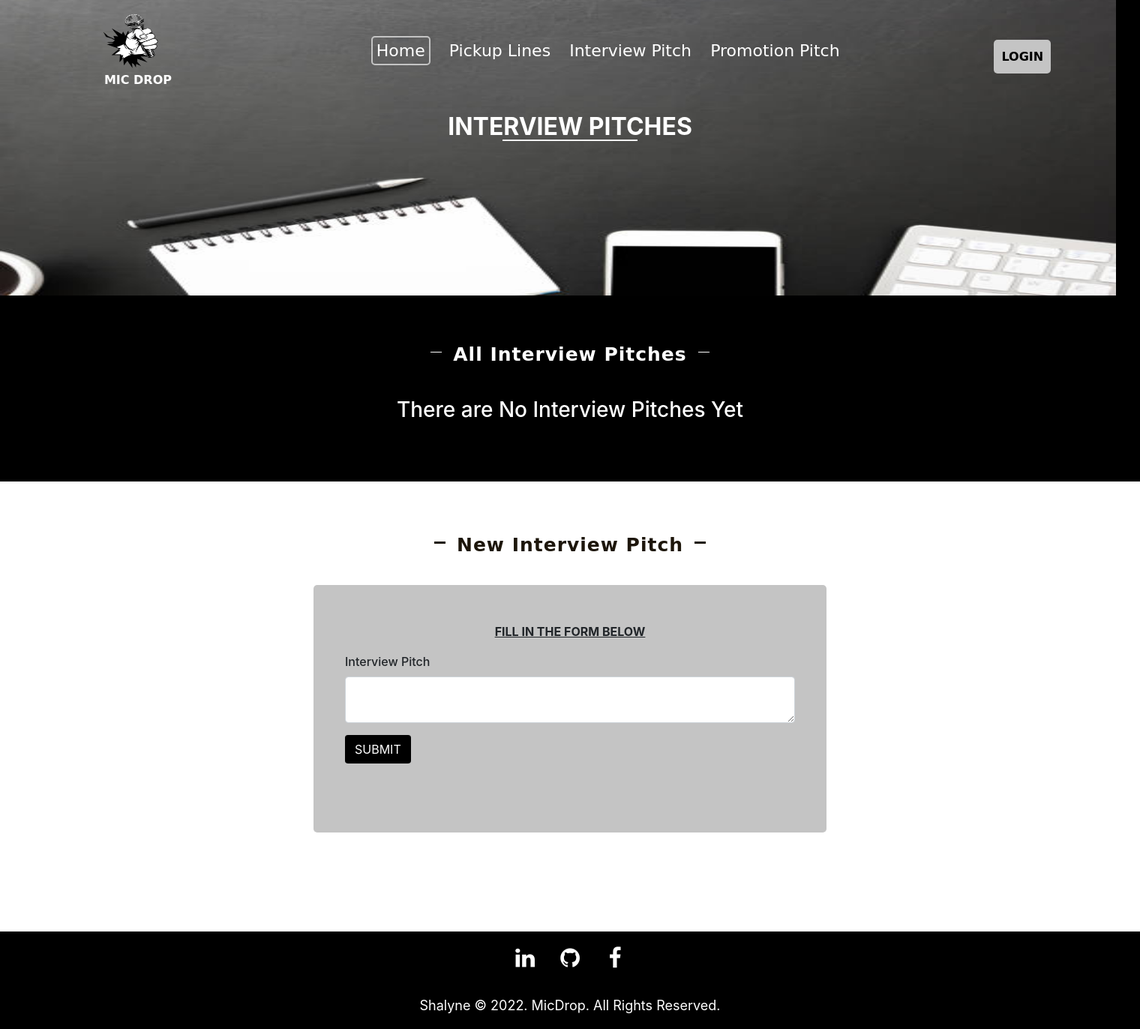
After one commit to Shalyne-Waweru/Mic-Drop, a Flask app: page /interview in a window 1520 px wide. The commit adds this page. Shown: the whole page at 75% size. Run offline with Flask 2, Linux system fonts and the light colour scheme; some libraries are stand-ins or nearby versions; some web fonts are replaced.

Commit message:
Add logic to add and display new interview pitches

```diff
--- a/app/forms.py
+++ b/app/forms.py
@@ -6,3 +6,9 @@ class PickupLineForm(FlaskForm):
 
     pickupLine = TextAreaField('Pickup Line', validators=[DataRequired()])
     submit = SubmitField('SUBMIT')
+
+class InterviewForm(FlaskForm):
+
+    interview = TextAreaField('Interview Pitch', validators=[DataRequired()])
+    style={ 'style': 'background-color: black; color: white; '}
+    submit = SubmitField('SUBMIT',render_kw=style)
--- /dev/null
+++ b/app/models/interview.py
@@ -0,0 +1,27 @@
+class Interview:
+
+    all_interviews = []
+
+    def __init__(self,interview):
+        self.interview = interview
+
+
+    #Appends the interview object to a class variable all_interviews that is an empty list.
+    def save_interview(self):
+        Interview.all_interviews.append(self)
+
+    #Clears all the Items from the list
+    @classmethod
+    def clear_interviews(cls):
+        Interview.all_interviews.clear()
+
+    #Get all the Interviews
+    @classmethod
+    def get_interviews(cls):
+
+        response = []
+
+        for interview in cls.all_interviews:
+            response.append(interview)
+
+        return response
--- a/app/static/css/styles.css
+++ b/app/static/css/styles.css
@@ -248,9 +248,10 @@ body {
   font-size: 20px;
   font-weight: bold;
   color: white;
+  cursor: pointer;
 }
 
-.interview-hover {
+.interview-hover a {
   position: absolute;
   top: 50%;
   left: 50%;
@@ -261,6 +262,8 @@ body {
   color: black;
   font-size: 22px;
   font-family: 'Charm', cursive;
+  text-decoration: none;
+  cursor: pointer;
 }
 
 .promotion {
@@ -273,9 +276,10 @@ body {
   font-size: 20px;
   font-weight: bold;
   color: white;
+  cursor: pointer;
 }
 
-.promotion-hover {
+.promotion-hover a {
   position: absolute;
   top: 50%;
   left: 50%;
@@ -286,6 +290,8 @@ body {
   color: white;
   font-size: 22px;
   font-family: 'Charm', cursive;
+  text-decoration: none;
+  cursor: pointer;
 }
 
 /* Food For Thought Section */
@@ -492,12 +498,3 @@ body {
   margin-right: auto;
   font-weight: 500;
 }
-
-.submit-btn {
-  background-color: black;
-  color: white;
-  font-weight: bold;
-  border: none;
-  padding: 10px;
-  border-radius: 5px;
-}
--- a/app/templates/index.html
+++ b/app/templates/index.html
@@ -50,7 +50,7 @@
             <p>INTERVIEW PITCHES</p>
           </div>
           <div class="interview-hover">
-            <p>INTERVIEW PITCHES</p>
+            <p><a href="{{ url_for('interview') }}">INTERVIEW PITCHES</a></p>
           </div>
         </div>
 
--- /dev/null
+++ b/app/templates/interview-pitches.html
@@ -0,0 +1,74 @@
+{% extends 'base.html' %}
+{% import "bootstrap/wtf.html" as wtf %}
+
+{% block content %}
+  <!-- Intro Section -->
+  <div class="nav-img">
+    <h2>INTERVIEW PITCHES</h2>
+    <hr>
+    <img src="../static/images/category-image-1.jpg">
+
+    <div class="section-header">
+      <hr class="horizontal">
+      <h2>All Interview Pitches</h2>
+      <hr class="horizontal">
+    </div>
+  </div>
+
+  <!-- All Interview Pitches Section -->
+  <div class="all-pickup-lines">
+    <div class="container">
+      <div class="row">
+        {% if interview_pitches %}
+          {% for interview_pitch in interview_pitches %}
+            <div class="col-md-3">
+              <p class="p-line">{{interview_pitch.interview}}</p>
+              <hr>
+              <h4>Author</h4>
+              <p>Date: <strong>8/4/2022</strong></p>
+              <div class="votes">
+                <div class="upvote">
+                  <i class="fa fa-thumbs-up" aria-hidden="true"></i>
+                  <p>0</p>
+                </div>
+                <div class="downvote">
+                  <i class="fa fa-thumbs-down" aria-hidden="true"></i>
+                  <p>0</p>
+                </div>
+              </div>
+              <div class="comment-btn">
+                <p>ADD COMMENT</p>
+              </div>
+            </div>
+          {% endfor %}
+
+        {% else %}
+          <h3 class="default">There are No Interview Pitches Yet</h3>
+
+        {% endif %}
+      </div>
+    </div>
+  </div>
+
+   <!-- New Interview Pitch Section -->
+   <div class="form-section">
+    <div class="section-header">
+      <hr class="horizontal">
+      <h2>New Interview Pitch</h2>
+      <hr class="horizontal">
+    </div>
+
+    <div class="container">
+      <p>FILL IN THE FORM BELOW</p>
+
+      <div class="form">
+        {{ wtf.quick_form(interview_form) }}
+        <!-- {{ wtf.form_field(interview_form.interview) }}
+        {{ wtf.form_field(interview_form.submit) }} -->
+        <!-- <button type=submit class="btn btn-primary"><span class="oi oi-check" title="Submit">SUBMIT</span></button> -->
+      </div>
+
+    </div>
+
+   </div>
+{% endblock %}
--- a/app/templates/navbar.html
+++ b/app/templates/navbar.html
@@ -8,7 +8,7 @@
   <ul>
     <li><a class="active" href="{{ url_for('index') }}">Home</a></li>
     <li><a href="{{ url_for('pickup') }}">Pickup Lines</a></li>
-    <li><a href="#">Interview Pitch</a></li>
+    <li><a href="{{ url_for('interview') }}">Interview Pitch</a></li>
     <li><a href="#">Promotion Pitch</a></li>
   </ul>
 
--- a/app/views.py
+++ b/app/views.py
@@ -1,8 +1,10 @@
 from flask import render_template,redirect,url_for
 from app import app
-from .models import pickup_lines
-from .forms import PickupLineForm
+from .models import pickup_lines,interview
+from .forms import PickupLineForm, InterviewForm
+
 Pickup = pickup_lines.Pickup
+Interview = interview.Interview
 
 # LANDING PAGE
 @app.route('/')
@@ -17,7 +19,7 @@ def index():
 @app.route('/pickup-lines', methods = ['GET','POST'])
 def pickup():
     '''
-    View root page function that returns the index page and its data
+    View root page function that returns the pickup lines page and its data
     '''
 
     #Create an instance of the PickupLineForm class and name it pickup_line_form
@@ -38,3 +40,29 @@ def pickup():
     pickup_lines = Pickup.get_pickup_lines()
 
     return render_template('pickup-lines.html', pickup_line_form = pickup_line_form, pickup_lines = pickup_lines)
+
+# INTERVIEW PITCHES PAGE
+@app.route('/interview', methods = ['GET','POST'])
+def interview():
+    '''
+    View root page function that returns the interview pitches page and its data
+    '''
+
+    #Create an instance of the InterviewForm class and name it interview_form
+    interview_form = InterviewForm()
+
+    #The method returns True when the form is submitted and all the data has been verified by the validators
+    if interview_form.validate_on_submit():
+        #If True we gather the data from the form input fields
+        interview = interview_form.interview.data
+
+        #Create a new interview object and save it
+        new_interview = Interview(interview)
+        new_interview.save_interview()
+
+        return redirect(url_for('interview'))
+
+    #Get all the Interview Pitches
+    interview_pitches = Interview.get_interviews()
+
+    return render_template('interview-pitches.html', interview_form = interview_form, interview_pitches = interview_pitches)
```
Also changed, not shown: app/static/images/category-image-4.jpg (added), app/static/images/category-image-5.jpg (added), app/static/images/category-image-6.jpg (added).
